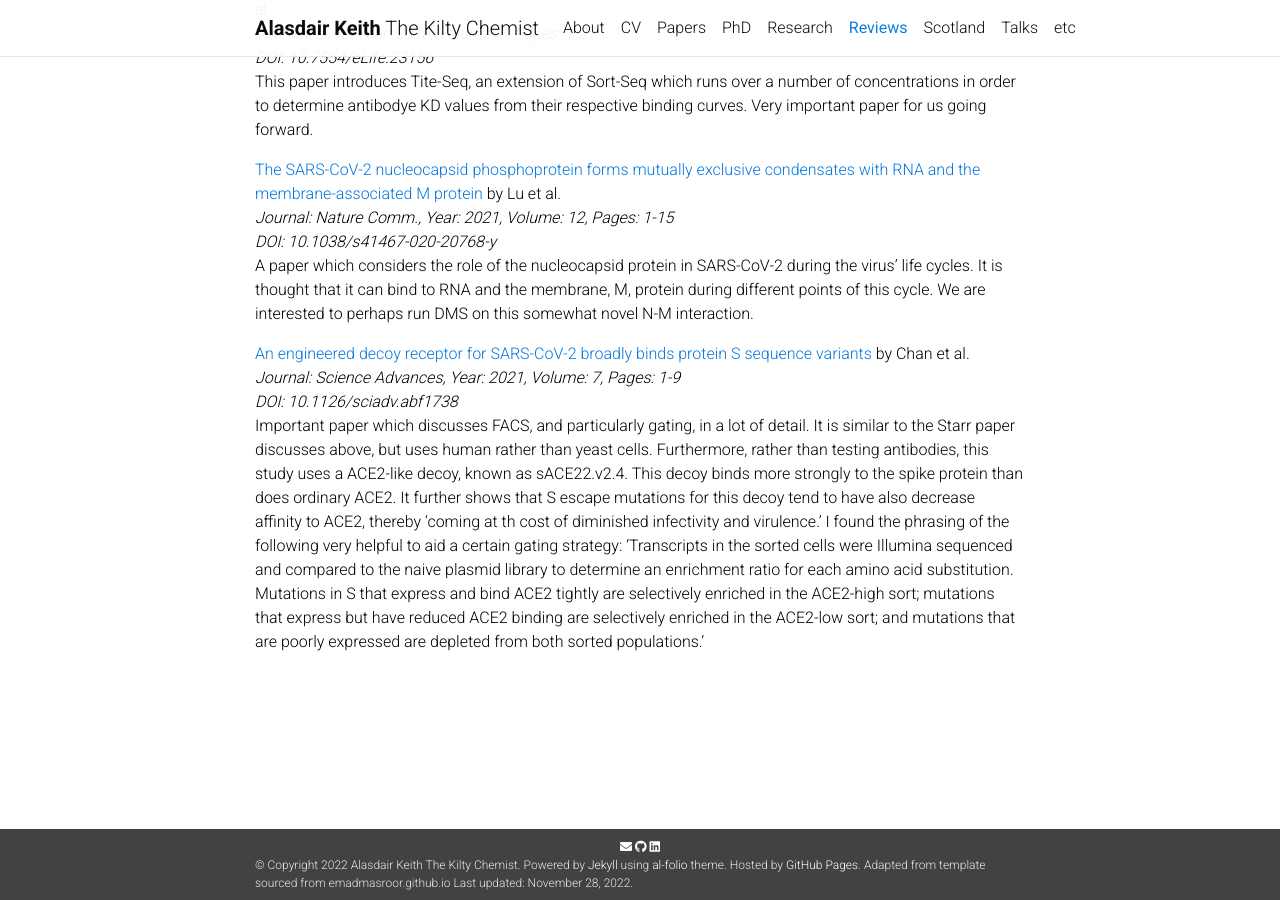
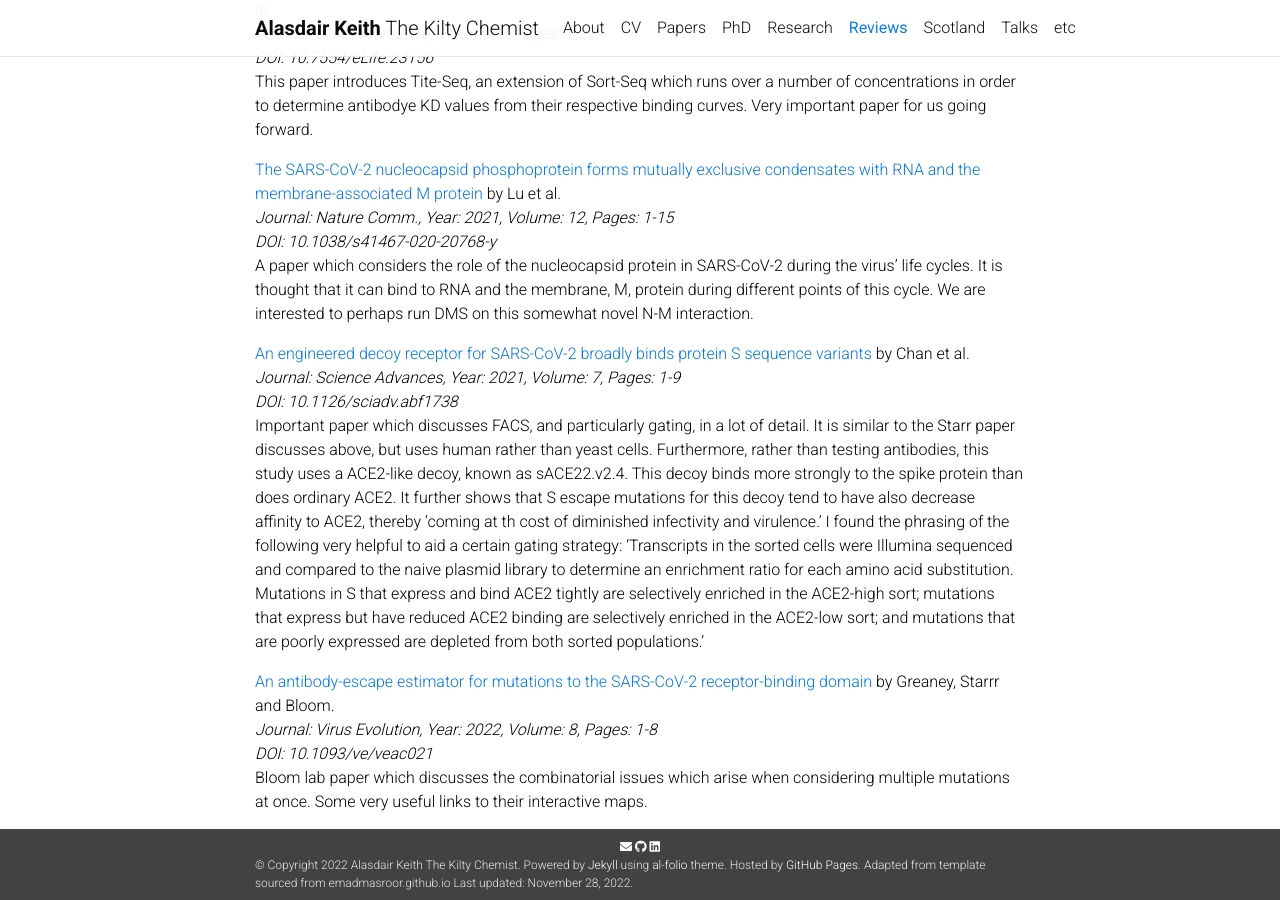
Before and after one commit to AlasdairKeith/AlasdairKeith.github.io, a Jekyll site: the page built from docs/_pages/Reviews.md, in a window 1280 px wide and 900 px high, scrolled down 6306 px. Built offline with Jekyll 4.4.1, drawn with Linux system fonts in a browser that asks for light colours; nearby versions of some CDN libraries; a style sheet for code colours, icons or effects is not loaded.

Commit message:
added paper read greaney

```diff
--- a/docs/_pages/Reviews.md
+++ b/docs/_pages/Reviews.md
@@ -147,3 +147,8 @@ A paper which considers the role of the nucleocapsid protein in SARS-CoV-2 durin
 _Journal: Science Advances, Year: 2021, Volume: 7, Pages: 1-9_<br>
 _DOI: 10.1126/sciadv.abf1738_<br>
 Important paper which discusses FACS, and particularly gating, in a lot of detail. It is similar to the Starr paper discusses above, but uses human rather than yeast cells. Furthermore, rather than testing antibodies, this study uses a ACE2-like decoy, known as sACE22.v2.4. This decoy binds more strongly to the spike protein than does ordinary ACE2. It further shows that S escape mutations for this decoy tend to have also decrease affinity to ACE2, thereby 'coming at th cost of diminished infectivity and virulence.' I found the phrasing of the following very helpful to aid a certain gating strategy: 'Transcripts in the sorted cells were Illumina sequenced and compared to the naive plasmid library to determine an enrichment ratio for each amino acid substitution. Mutations in S that express and bind ACE2 tightly are selectively enriched in the ACE2-high sort; mutations that express but have reduced ACE2 binding are selectively enriched in the ACE2-low sort; and mutations that are poorly expressed are depleted from both sorted populations.'
+
+[An antibody-escape estimator for mutations to the SARS-CoV-2 receptor-binding domain](https://academic.oup.com/ve/article/8/1/veac021/6549895) by Greaney, Starrr and Bloom.<br>
+_Journal: Virus Evolution, Year: 2022, Volume: 8, Pages: 1-8_<br>
+_DOI: 10.1093/ve/veac021_<br>
+Bloom lab paper which discusses the combinatorial issues which arise when considering multiple mutations at once. Some very useful links to their interactive maps.
```
